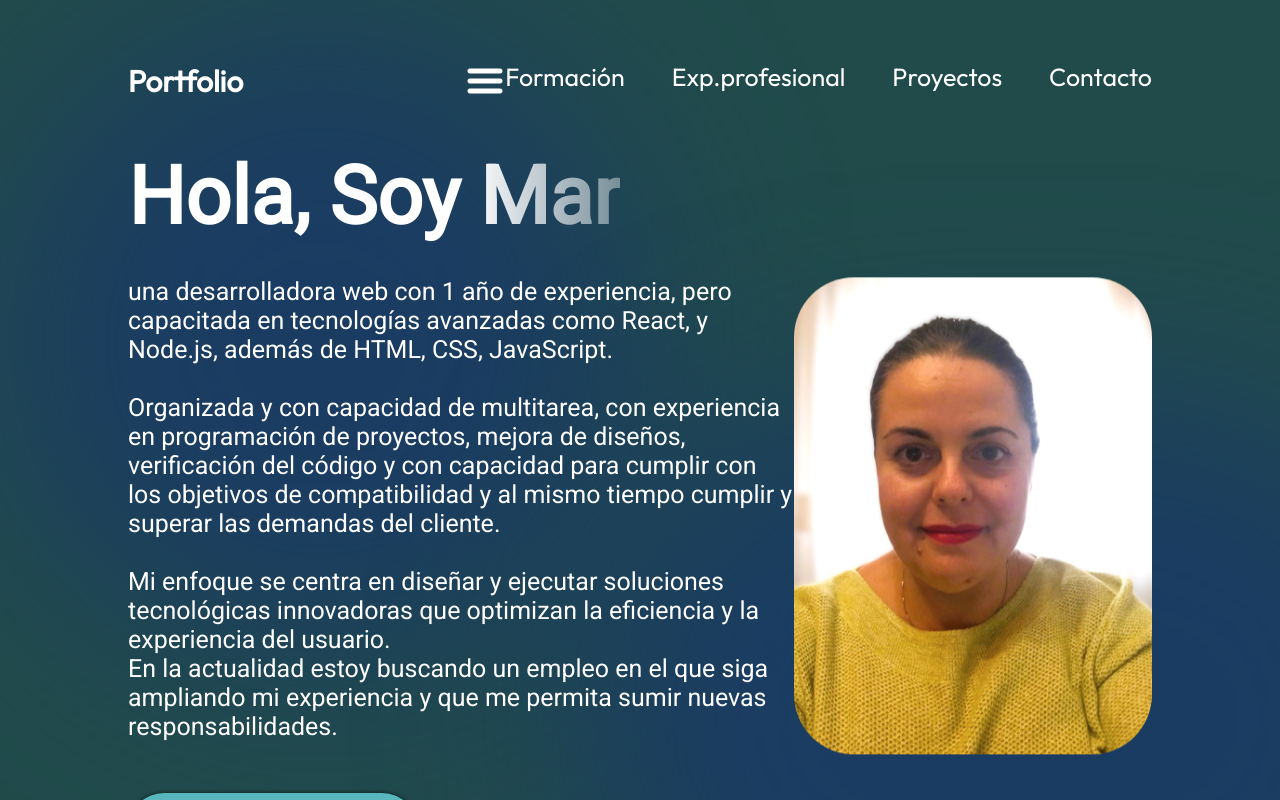
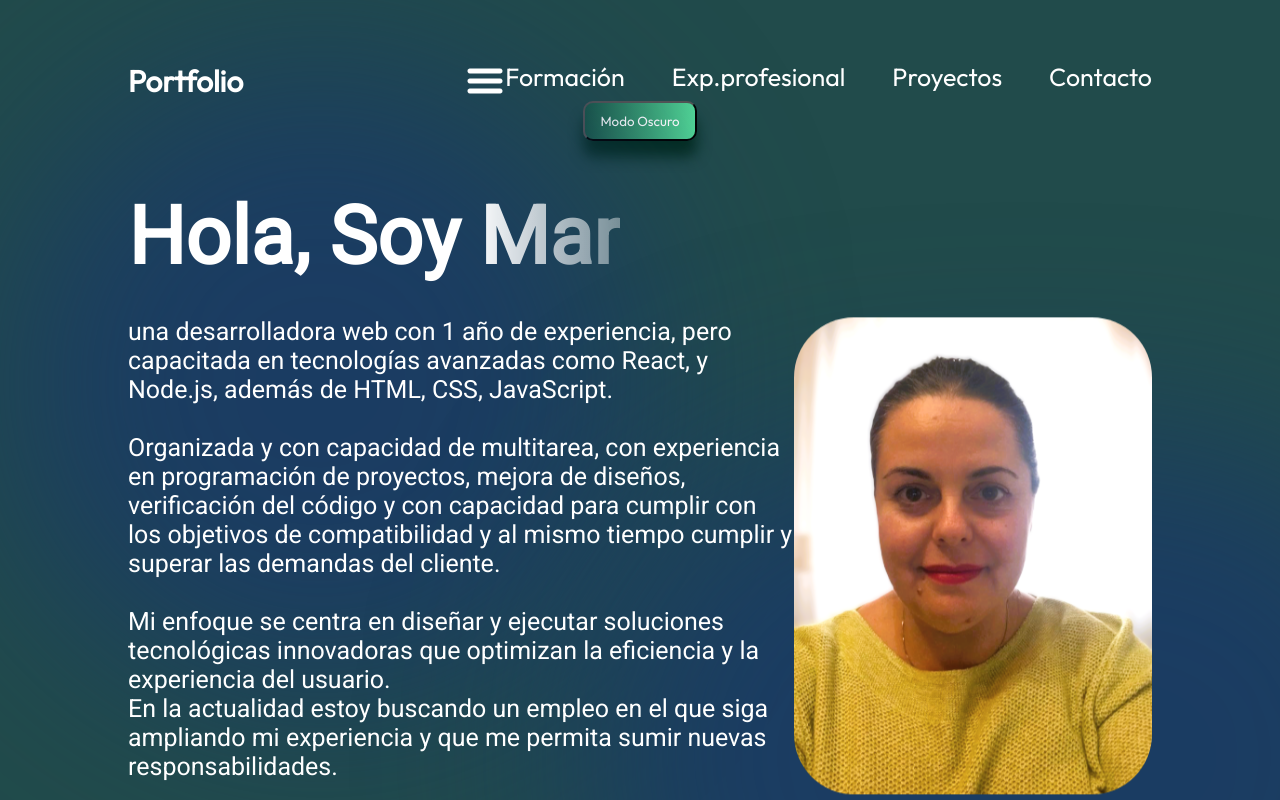
Before and after one commit to MarPrieto7/portfolio, a React (Vite) app: page / in a window 1280 px wide. Shown: the top 800 px of the page. Built offline with nearby package versions, Linux system fonts and the light colour scheme.

Commit message:
Update App_Dark mode.jsx

```diff
--- a/src/App.jsx
+++ b/src/App.jsx
@@ -1,3 +1,4 @@
+import React, { useState, useEffect } from "react";
 import styles from "./App.module.css";
 import { About } from "./components/About/About";
 import { Contact } from "./components/Contact/Contact";
@@ -7,9 +8,33 @@ import { Navbar } from "./components/Navbar/Navbar";
 import { Projects } from "./components/Projects/Projects";
 
 function App() {
+  // Estado para el modo oscuro
+  const [darkMode, setDarkMode] = useState(false);
+
+  // Cambia los estilos de la aplicación según el modo oscuro
+  useEffect(() => {
+    const body = document.body;
+    if (darkMode) {
+      body.classList.add("dark-mode");
+    } else {
+      body.classList.remove("dark-mode");
+    }
+  }, [darkMode]);
+
+  // Función para alternar el modo oscuro
+  const toggleDarkMode = () => {
+    setDarkMode(!darkMode);
+  };
+
   return (
-    <div className={styles.App}>
+    <div className={`${styles.App} ${darkMode && styles.darkMode}`}>
       <Navbar />
+
+      {/* Botón de modo oscuro */}
+      <button className="dark-mode-toggle" onClick={toggleDarkMode}>
+        {darkMode ? "Modo Claro" : "Modo Oscuro"}
+      </button>
+
       <Hero />
       <About />
       <Experience />
```
